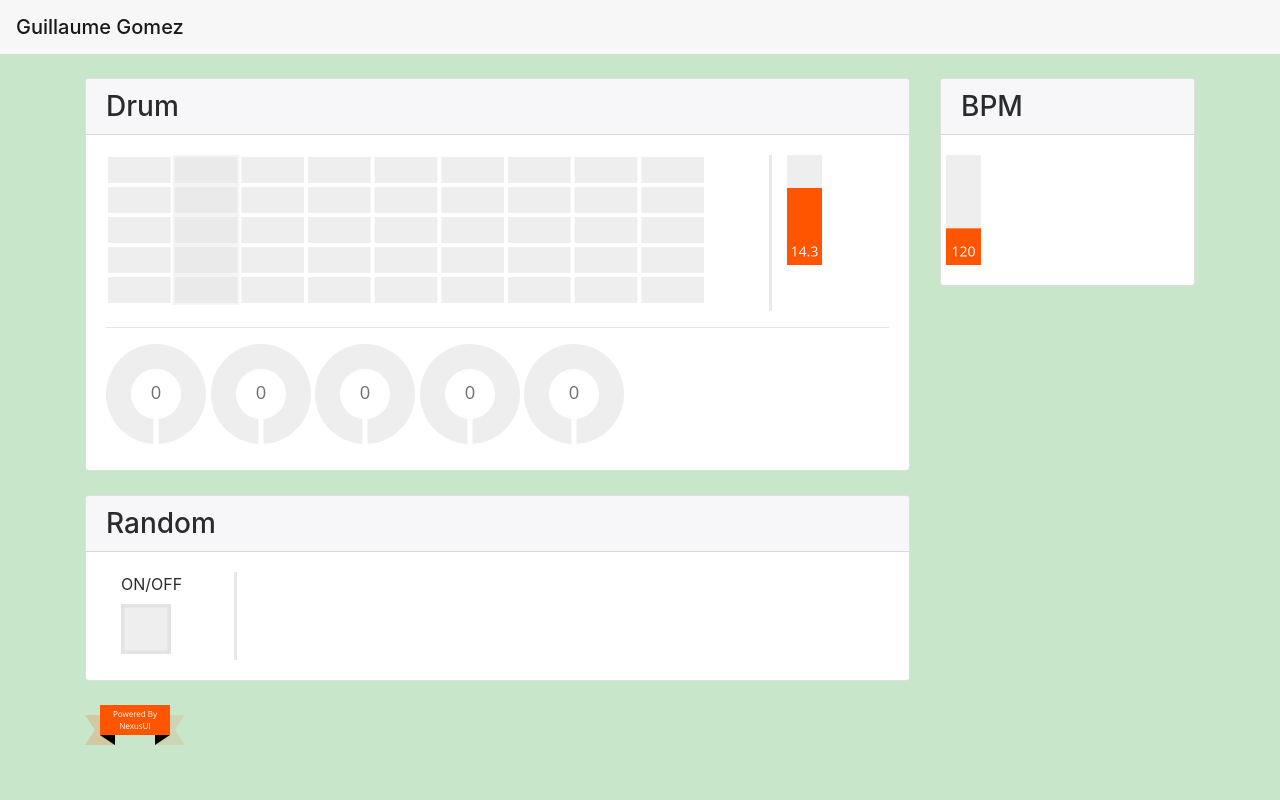
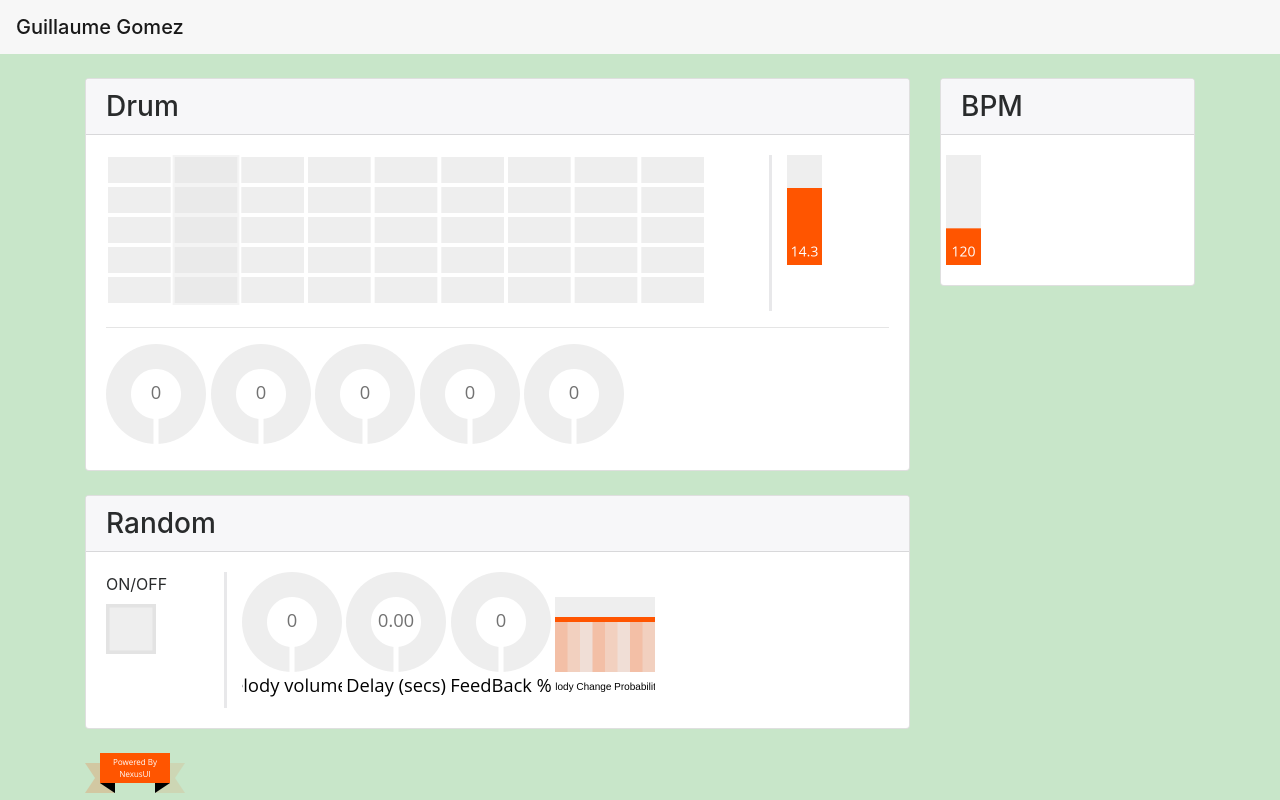
Before and after one commit to guillaume-gomez/music-mooc, a website: page src/week4/week4.html in a window 1280 px wide. Drawn offline with nearby package versions, Linux system fonts and the light colour scheme; no server answers.

Commit message:
add some UI

```diff
--- a/src/week4/week4.html
+++ b/src/week4/week4.html
@@ -55,9 +55,17 @@
           <div class="card">
             <h3 class="card-header">Random</h3>
             <div class="card-block">
-              <div class="col-sm-2" style="border-right: solid 3px #e8e8ea;">
-                <label> ON/OFF </label>
-                <canvas id="on_off" nx="toggle"></canvas>
+              <div class="row">
+                <div class="col-sm-2" style="border-right: solid 3px #e8e8ea;">
+                  <label> ON/OFF </label>
+                  <canvas id="on_off" nx="toggle"></canvas>
+                </div>
+                <div class="col-sm-10">
+                  <canvas id="melody_vol" nx="dial" label="Melody volume %" min="0" max="100"></canvas>
+                  <canvas id="delay" nx="dial" label="Delay (secs)" min="0" max="1"></canvas>
+                  <canvas id="feeedback" nx="dial"  label="FeedBack %" min="0" max="100"></canvas>
+                  <canvas id= "msMelody" nx="multislider" label="Melody Change Probabilities"></canvas>
+                </div>
               </div>
             </div>
           </div>
@@ -105,6 +113,8 @@
     var volumes = filenames.map(function() { return 0;});
     var MaxSounds = filenames.length;
     var seq = [];
+    var snare = null;
+    var sn_seq = [1, 0.1, 1, 1];
 
     var step = 0;
     var interval = 60/120;
@@ -136,6 +146,9 @@
 
     var freq = 200;
     loadSamples();
+    loadSample(src_path + 'brp_snrim1.wav', function (buffer){
+        snare = buffer;
+    });
 
     nx.onload = function(){
         setMaxtrixArray(9);
@@ -167,16 +180,39 @@
             setMaxtrixArray(data.value);
           }
         }
-        const onOffOsc = (data) => {
+
+        var onOffOsc = (data) => {
           if(data.value === 1) {
             oscillator.start()
           } else {
             oscillator.stop();
           }
         }
+        nx.widgets.feeedback.set({data: fb.gain.value});
+        var setFeedback = (data) => {
+          fb.gain.value = data.value / 100;
+        };
+
+        nx.widgets.delay.set({data: del.delayTime.value});
+        var setDelay = (data) => {
+          del.delayTime.value = data.value;
+        };
+
+        nx.widgets.melody_vol.set({data: osc_amp.gain.value});
+        var setMelodyVol = (data) => {
+          osc_amp.gain.value = data.value / 100;
+        };
+
+        nx.widgets.msMelody.setNumberOfSliders(8);
+        var updateSnare = (data) => {
+          sn_seq = data.list;
+        }
 
         nx.widgets.matrix_width.on('*', resetMatrix());
         nx.widgets.on_off.on('*', onOffOsc);
+        nx.widgets.feeedback.on('*', setFeedback);
+        nx.widgets.melody_vol.on('*', setMelodyVol);
+        nx.widgets.msMelody.on('*', updateSnare);
     };
 
     function playSound(buffer, time, valVolume){
@@ -239,6 +275,9 @@
         }
 
         while (now <= max_future_time){
+            if (sn_seq[step % sn_seq.length] > Math.random()){
+              playSound(snare, now, 1);
+            }
             step++;
             seq.forEach(function(val, index) {
               if (val[step % val.length]){
```
